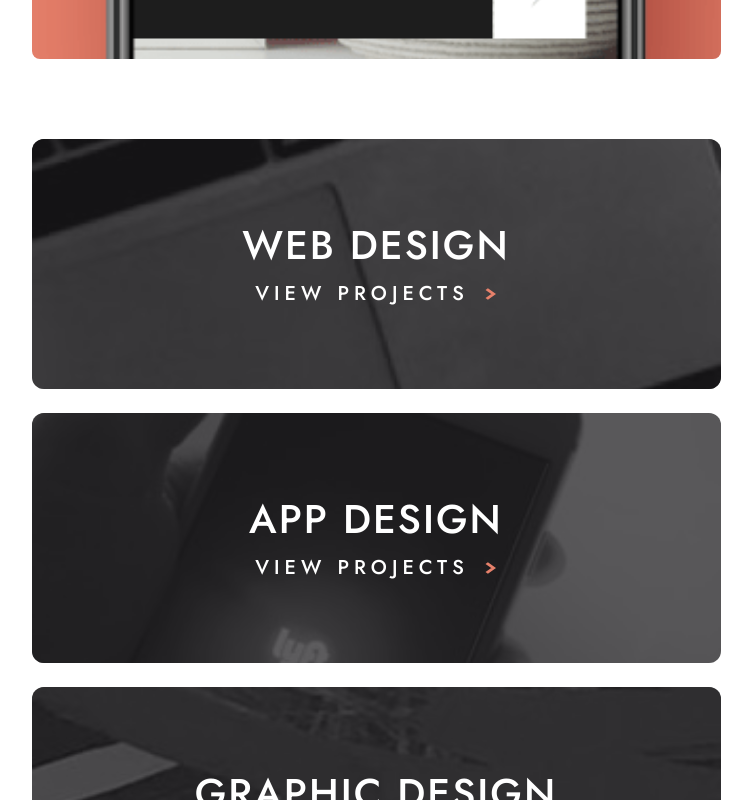
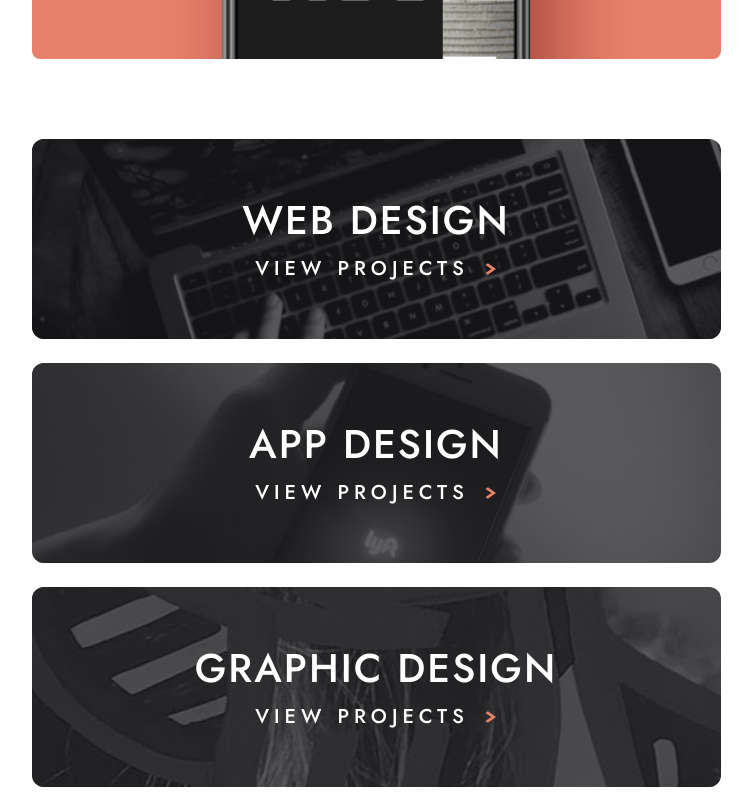
Before and after one commit to ronnieima/designo, a Next.js app: page / in a window 1280 px wide. Shown: the part 880-1680 px from the top of the page, without its empty margins (264-1016 px from the left). Built offline with nearby package versions, Linux system fonts and the light colour scheme.

Commit message:
fix project background images

```diff
--- a/src/app/globals.css
+++ b/src/app/globals.css
@@ -4,13 +4,13 @@
 
 @layer base {
   h1 {
-    @apply text-[32px] font-medium leading-[36px] md:text-5xl md:tracking-[2px];
+    @apply text-[32px] font-medium leading-[36px] sm:text-5xl sm:tracking-[2px];
   }
   h2 {
-    @apply text-[28px] font-medium leading-[36px] tracking-[1.4px] md:text-[40px] md:leading-[48px] md:tracking-[2px];
+    @apply text-[28px] font-medium leading-[36px] tracking-[1.4px] sm:text-[40px] sm:leading-[48px] sm:tracking-[2px];
   }
   h3 {
-    @apply text-[15px] font-medium leading-[26px] tracking-[5px] md:text-[20px];
+    @apply text-[15px] font-medium leading-[26px] tracking-[5px] sm:text-[20px];
   }
   p {
     @apply text-[16px] leading-[26px];
--- a/src/components/Footer.tsx
+++ b/src/components/Footer.tsx
@@ -10,9 +10,9 @@ export default function Footer() {
   return (
     <footer className="relative bg-black pb-16 pt-[253px] text-center">
       <MaxWidthContainer
-        className={cn("gap-8", "md:grid md:grid-cols-3 md:grid-rows-3")}
+        className={cn("gap-8", "sm:grid sm:grid-cols-3 sm:grid-rows-3")}
       >
-        <div className="bg-threeCircles absolute  -top-1/4 flex h-[379px] max-w-[690px] flex-col items-center justify-between gap-8 rounded-lg bg-peach px-6 py-16 text-white md:p-16">
+        <div className="bg-threeCircles absolute  -top-1/4 flex h-[379px] max-w-[690px] flex-col items-center justify-between gap-8 rounded-lg bg-peach px-6 py-16 text-white sm:p-16">
           <header className="flex flex-col gap-4 ">
             <h1>Let’s talk about your project</h1>
             <p>
@@ -31,8 +31,8 @@ export default function Footer() {
           sizes="66vw"
           alt="light logo"
         />
-        <div className="h-1 w-full bg-darkGray/20 md:col-span-full md:row-span-2"></div>
-        <NavLinks className="md:col-span-2 md:row-[1_/_1] md:flex-row" />
+        <div className="h-1 w-full bg-darkGray/20 sm:col-span-full sm:row-span-2"></div>
+        <NavLinks className="sm:col-span-2 sm:row-[1_/_1] sm:flex-row" />
         <div className="space-y-10">
           <div className="text-lightGray/50">
             <p className="font-bold">Designo Central Office </p>
--- a/src/components/HeroSection.tsx
+++ b/src/components/HeroSection.tsx
@@ -4,7 +4,7 @@ import Image from "next/image";
 
 export default function HeroSection() {
   return (
-    <section className="relative -z-30 mx-auto h-[843px] max-w-[689px] overflow-clip bg-peach md:rounded-lg">
+    <section className="relative -z-30 mx-auto h-[843px] max-w-[689px] overflow-clip bg-peach sm:rounded-lg">
       <MaxWidthContainer className="max-w-[573px] gap-4 pt-20 text-center text-white">
         <h1>Award-winning custom designs and digital branding solutions</h1>
         <p className="max-w-[445px]">
@@ -18,7 +18,7 @@ export default function HeroSection() {
         src={"/assets/home/desktop/image-hero-phone.png"}
         width={0}
         height={0}
-        className="absolute bottom-[-22%] -z-10 h-auto w-full scale-[1.75]"
+        className="absolute  -z-10 h-auto w-full scale-[1.75] -bottom-36 sm:-bottom-96 sm:scale-100"
         sizes="100vw"
         alt="smartphone"
       />
--- a/src/components/MaxWidthContainer.tsx
+++ b/src/components/MaxWidthContainer.tsx
@@ -10,7 +10,7 @@ export default function MaxWidthContainer({ children, className }: Props) {
   return (
     <div
       className={cn(
-        "mx-auto flex max-w-[689px] flex-col items-center justify-center px-6 md:px-0",
+        "mx-auto flex max-w-[689px] flex-col items-center justify-center px-6 sm:px-0",
         className,
       )}
     >
--- a/src/components/ui/Project.tsx
+++ b/src/components/ui/Project.tsx
@@ -6,7 +6,7 @@ import React from "react";
 export default function Project({ label, href, backgroundUrl }: ProjectType) {
   return (
     <div
-      className="h-[250px] w-full rounded-xl bg-cover text-white "
+      className="h-[250px] sm:h-[200px] w-full rounded-xl bg-cover text-white "
       style={{ backgroundImage: `url('${backgroundUrl}')` }}
     >
       <div className="flex h-full w-full flex-col items-center justify-center gap-3 rounded-xl bg-black/70">
--- a/src/components/ui/Quality.tsx
+++ b/src/components/ui/Quality.tsx
@@ -19,7 +19,7 @@ export default function Quality({
     <figure
       className={cn(
         " flex flex-col items-center justify-center gap-12 text-center",
-        "md:flex-row",
+        "sm:flex-row",
       )}
     >
       <div className="relative size-[202px] h-full w-full">
@@ -39,7 +39,7 @@ export default function Quality({
         ></div>
       </div>
 
-      <header className="space-y-8 md:text-left">
+      <header className="space-y-8 sm:text-left">
         <h3 className="text-[20px]">{header}</h3>
         <figcaption>{description}</figcaption>
       </header>
--- a/src/lib/content.ts
+++ b/src/lib/content.ts
@@ -2,17 +2,17 @@ export const projects = [
   {
     label: "Web Design",
     href: "/web-design",
-    backgroundUrl: "/assets/home/mobile/image-web-design.jpg",
+    backgroundUrl: "/assets/home/desktop/image-web-design-small.jpg",
   },
   {
     label: "App Design",
     href: "/app-design",
-    backgroundUrl: "/assets/home/mobile/image-app-design.jpg",
+    backgroundUrl: "/assets/home/desktop/image-app-design.jpg",
   },
   {
     label: "Graphic Design",
     href: "/graphic-design",
-    backgroundUrl: "/assets/home/mobile/image-graphic-design.jpg",
+    backgroundUrl: "/assets/home/desktop/image-graphic-design.jpg",
   },
 ];
 
```
